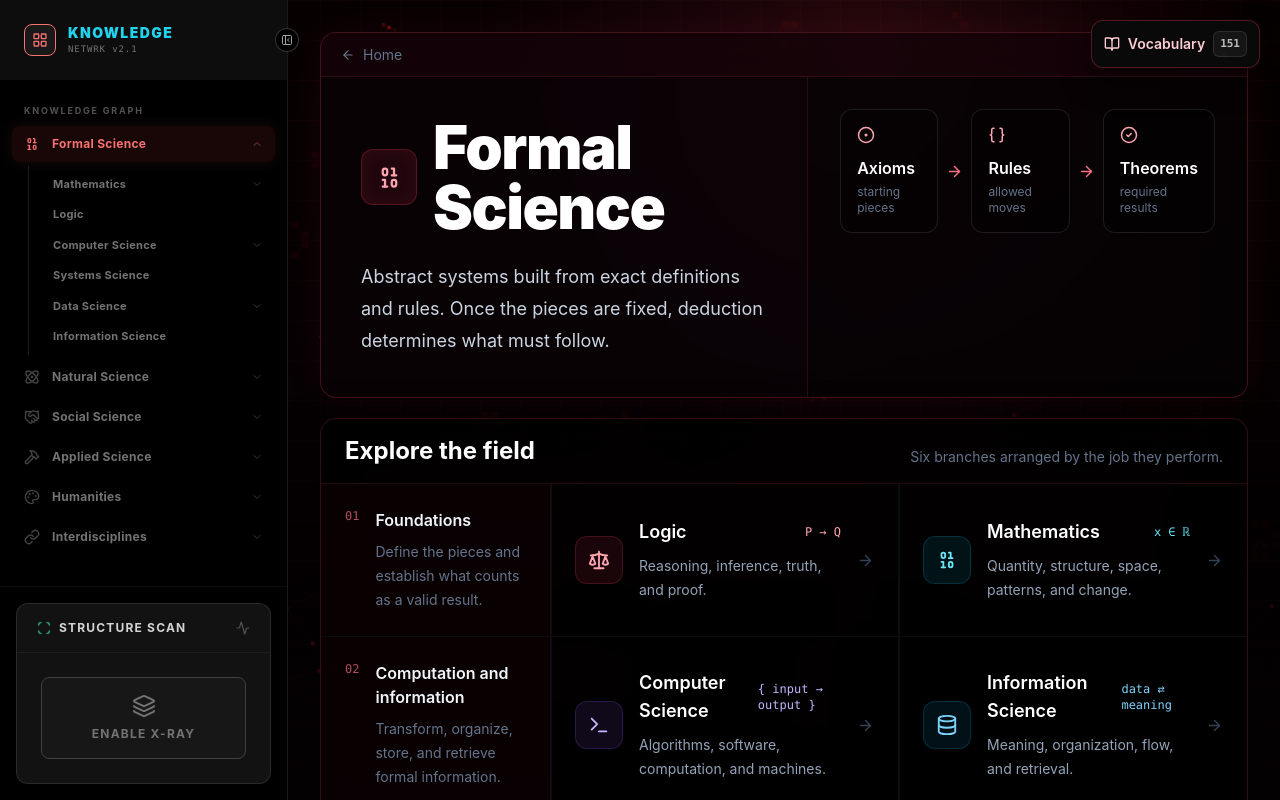
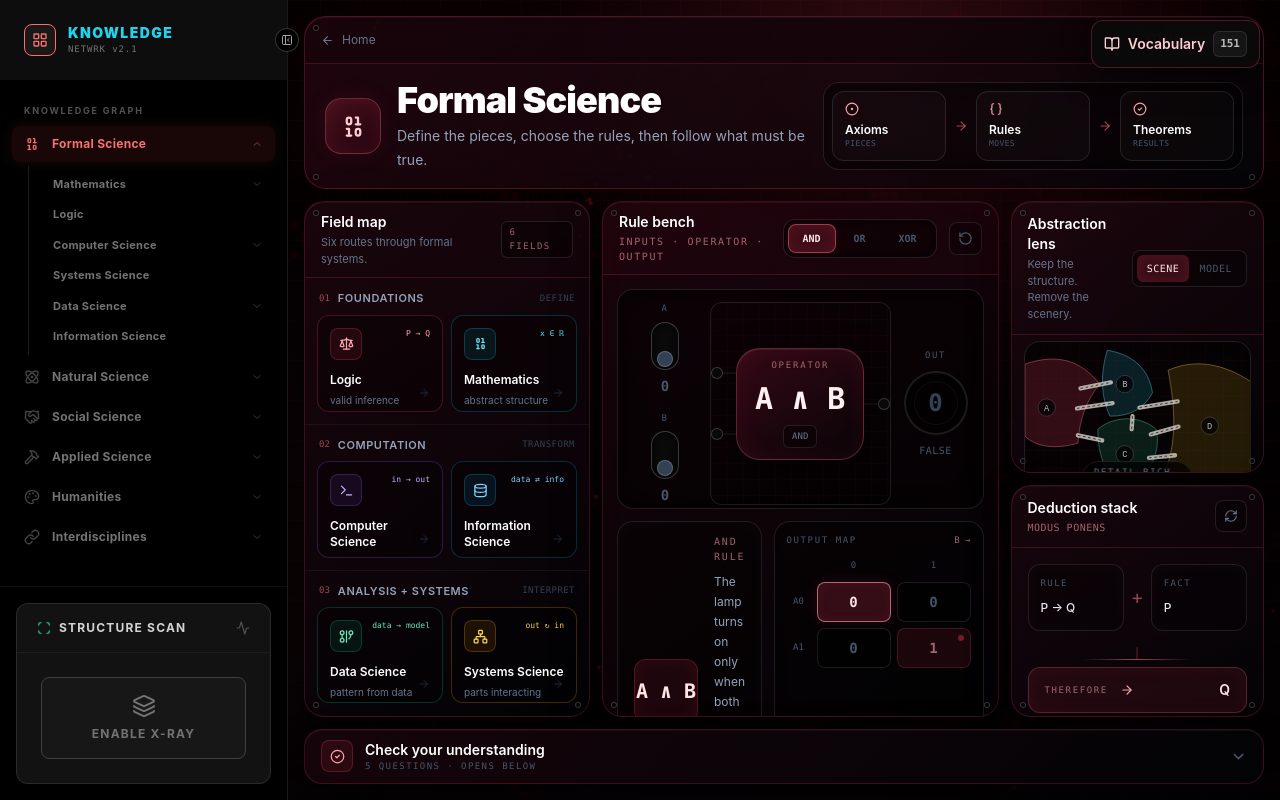
Before and after one commit to nickf723/ed-dev, a Next.js app: page /formal-science in a window 1280 px wide. Shown: the top 800 px of the page. Built offline with nearby package versions, Linux system fonts and the light colour scheme.

Commit message:
reshape formal science into one-screen glass dashboard

```diff
--- a/app/formal-science/page.tsx
+++ b/app/formal-science/page.tsx
@@ -5,8 +5,10 @@ import {
   ArrowLeft,
   ArrowRight,
   Binary,
+  BookOpen,
   Braces,
   CheckCircle2,
+  ChevronDown,
   CircleDot,
   Database,
   GitGraph,
@@ -18,276 +20,192 @@ import Assessment from "@/app/_components/Assessment";
 import GameOfLifeBackground from "./_components/GameOfLifeBackground";
 import LogicGateSimulator from "./_components/LogicGateSimulator";
 import NetworkBackground from "./_components/NetworkBackground";
+import { AbstractionLens, DeductionDeck } from "./_components/FormalScienceMiniLabs";
 import { formalScienceQuiz } from "./_components/assessment";
 
-const BRANCH_ROWS = [
+const FIELD_GROUPS = [
   {
     id: "foundations",
+    number: "01",
     title: "Foundations",
-    description: "Define the pieces and establish what counts as a valid result.",
+    signal: "define",
     items: [
       {
         title: "Logic",
-        description: "Reasoning, inference, truth, and proof.",
+        short: "valid inference",
         signal: "P → Q",
         icon: Scale,
         href: "/formal-science/logic",
-        iconClass: "text-rose-300",
-        iconBackground: "bg-rose-500/10",
-        borderClass: "border-rose-500/20",
-        hoverClass: "hover:bg-rose-950/25",
-        glowClass: "group-hover:shadow-[0_0_24px_rgba(244,63,94,0.12)]",
+        color: "text-rose-300",
+        surface: "bg-rose-500/10",
+        border: "border-rose-500/25",
+        hover: "hover:border-rose-400/50 hover:bg-rose-950/30",
       },
       {
         title: "Mathematics",
-        description: "Quantity, structure, space, patterns, and change.",
+        short: "abstract structure",
         signal: "x ∈ ℝ",
         icon: Binary,
         href: "/formal-science/mathematics",
-        iconClass: "text-cyan-300",
-        iconBackground: "bg-cyan-500/10",
-        borderClass: "border-cyan-500/20",
-        hoverClass: "hover:bg-cyan-950/20",
-        glowClass: "group-hover:shadow-[0_0_24px_rgba(34,211,238,0.10)]",
+        color: "text-cyan-300",
+        surface: "bg-cyan-500/10",
+        border: "border-cyan-500/25",
+        hover: "hover:border-cyan-400/50 hover:bg-cyan-950/20",
       },
     ],
   },
   {
     id: "computation",
-    title: "Computation and information",
-    description: "Transform, organize, store, and retrieve formal information.",
+    number: "02",
+    title: "Computation",
+    signal: "transform",
     items: [
       {
         title: "Computer Science",
-        description: "Algorithms, software, computation, and machines.",
-        signal: "{ input → output }",
+        short: "rules in motion",
+        signal: "in → out",
         icon: Terminal,
         href: "/formal-science/computer-science",
-        iconClass: "text-violet-300",
-        iconBackground: "bg-violet-500/10",
-        borderClass: "border-violet-500/20",
-        hoverClass: "hover:bg-violet-950/20",
-        glowClass: "group-hover:shadow-[0_0_24px_rgba(167,139,250,0.10)]",
+        color: "text-violet-300",
+        surface: "bg-violet-500/10",
+        border: "border-violet-500/25",
+        hover: "hover:border-violet-400/50 hover:bg-violet-950/20",
       },
       {
         title: "Information Science",
-        description: "Meaning, organization, flow, and retrieval.",
-        signal: "data ⇄ meaning",
+        short: "meaning and flow",
+        signal: "data ⇄ info",
         icon: Database,
         href: "/formal-science/information-science",
-        iconClass: "text-sky-300",
-        iconBackground: "bg-sky-500/10",
-        borderClass: "border-sky-500/20",
-        hoverClass: "hover:bg-sky-950/20",
-        glowClass: "group-hover:shadow-[0_0_24px_rgba(125,211,252,0.10)]",
+        color: "text-sky-300",
+        surface: "bg-sky-500/10",
+        border: "border-sky-500/25",
+        hover: "hover:border-sky-400/50 hover:bg-sky-950/20",
       },
     ],
   },
   {
-    id: "analysis",
-    title: "Analysis and systems",
-    description: "Find patterns and understand how formal parts interact.",
+    id: "systems",
+    number: "03",
+    title: "Analysis + systems",
+    signal: "interpret",
     items: [
       {
         title: "Data Science",
-        description: "Patterns, evidence, models, and prediction.",
+        short: "pattern from data",
         signal: "data → model",
         icon: GitGraph,
         href: "/formal-science/data-science",
-        iconClass: "text-emerald-300",
-        iconBackground: "bg-emerald-500/10",
-        borderClass: "border-emerald-500/20",
-        hoverClass: "hover:bg-emerald-950/20",
-        glowClass: "group-hover:shadow-[0_0_24px_rgba(52,211,153,0.10)]",
+        color: "text-emerald-300",
+        surface: "bg-emerald-500/10",
+        border: "border-emerald-500/25",
+        hover: "hover:border-emerald-400/50 hover:bg-emerald-950/20",
       },
       {
         title: "Systems Science",
-        description: "Feedback, relationships, emergence, and complexity.",
-        signal: "output ↻ input",
+        short: "parts interacting",
+        signal: "out ↻ in",
         icon: Network,
         href: "/formal-science/systems-science",
-        iconClass: "text-amber-300",
-        iconBackground: "bg-amber-500/10",
-        borderClass: "border-amber-500/20",
-        hoverClass: "hover:bg-amber-950/20",
-        glowClass: "group-hover:shadow-[0_0_24px_rgba(251,191,36,0.10)]",
+        color: "text-amber-300",
+        surface: "bg-amber-500/10",
+        border: "border-amber-500/25",
+        hover: "hover:border-amber-400/50 hover:bg-amber-950/20",
       },
     ],
   },
 ];
 
 export default function FormalSciencePage() {
+  const openVocabulary = () => {
+    window.dispatchEvent(new Event("educationstation:open-vocabulary"));
+  };
+
   return (
-    <main className="relative min-h-screen overflow-hidden bg-[#030305] text-slate-100 selection:bg-rose-500/30">
+    <main className="relative min-h-screen overflow-x-hidden bg-[#030305] text-slate-100 selection:bg-rose-500/30">
       <div className="pointer-events-none fixed inset-0 z-0 opacity-90">
         <GameOfLifeBackground />
         <NetworkBackground />
       </div>
       <div className="pointer-events-none fixed inset-0 z-[1] bg-[linear-gradient(rgba(244,63,94,0.035)_1px,transparent_1px),linear-gradient(90deg,rgba(244,63,94,0.035)_1px,transparent_1px)] bg-[size:40px_40px]" />
-      <div className="pointer-events-none fixed inset-0 z-[1] bg-[radial-gradient(circle_at_68%_8%,rgba(244,63,94,0.13),transparent_34%),linear-gradient(to_bottom,rgba(3,3,5,0.10),rgba(3,3,5,0.66))]" />
+      <div className="pointer-events-none fixed inset-0 z-[1] bg-[radial-gradient(circle_at_70%_5%,rgba(244,63,94,0.16),transparent_32%),radial-gradient(circle_at_8%_72%,rgba(127,29,29,0.10),transparent_25%),linear-gradient(to_bottom,rgba(3,3,5,0.12),rgba(3,3,5,0.72))]" />
+      <div className="pointer-events-none fixed inset-0 z-[2] opacity-30 mix-blend-soft-light bg-[repeating-linear-gradient(0deg,transparent_0px,transparent_3px,rgba(255,255,255,0.018)_4px)]" />
 
-      <div className="relative z-10 mx-auto max-w-[1480px] px-4 py-6 sm:px-6 sm:py-8 lg:px-8">
-        <header className="overflow-hidden rounded-2xl border border-rose-500/25 bg-[#090307]/80 shadow-[0_0_40px_rgba(244,63,94,0.07)] backdrop-blur-xl">
-          <div className="flex h-11 items-center justify-between border-b border-rose-500/15 bg-rose-950/15 px-4 sm:px-5">
+      <div className="relative z-10 mx-auto flex min-h-screen max-w-[1280px] flex-col gap-3 px-3 py-3 sm:px-4 sm:py-4 lg:h-screen lg:min-h-[760px]">
+        <header className="relative shrink-0 overflow-hidden rounded-[22px] border border-rose-500/25 bg-[linear-gradient(135deg,rgba(42,7,19,0.70),rgba(4,5,8,0.78))] shadow-[inset_0_1px_0_rgba(255,255,255,0.055),0_20px_55px_rgba(0,0,0,0.38),0_0_40px_rgba(244,63,94,0.055)] backdrop-blur-2xl">
+          <PanelScrews />
+          <div className="flex min-h-9 items-center justify-between border-b border-rose-500/20 bg-black/20 px-4 py-2">
             <Link
               href="/"
-              className="inline-flex items-center gap-2 text-sm text-slate-500 transition-colors hover:text-white"
+              className="inline-flex items-center gap-2 text-xs text-slate-500 transition-colors hover:text-white"
             >
-              <ArrowLeft size={14} aria-hidden="true" />
+              <ArrowLeft size={13} aria-hidden="true" />
               Home
             </Link>
-            <div className="flex items-center gap-1.5" aria-hidden="true">
-              <span className="h-1.5 w-1.5 rounded-full bg-rose-500/25" />
-              <span className="h-1.5 w-1.5 rounded-full bg-rose-500/45" />
-              <span className="h-1.5 w-1.5 rounded-full bg-rose-400" />
+            <button
+              type="button"
+              onClick={openVocabulary}
+              className="inline-flex items-center gap-2 rounded-lg border border-rose-500/25 bg-rose-500/10 px-3 py-1.5 text-xs font-medium text-rose-100 transition-colors hover:border-rose-400/50 hover:bg-rose-500/20"
+            >
+              <BookOpen size={14} aria-hidden="true" />
+              Vocabulary
+            </button>
+          </div>
+
+          <div className="grid items-center gap-4 px-4 py-4 sm:px-5 lg:grid-cols-[minmax(0,1fr)_420px]">
+            <div className="flex min-w-0 items-center gap-4">
+              <div className="flex h-14 w-14 shrink-0 items-center justify-center rounded-2xl border border-rose-400/30 bg-[linear-gradient(145deg,rgba(244,63,94,0.18),rgba(55,8,24,0.34))] text-rose-200 shadow-[inset_0_0_18px_rgba(244,63,94,0.11),0_0_24px_rgba(244,63,94,0.08)]">
+                <Binary size={27} aria-hidden="true" />
+              </div>
+              <div className="min-w-0">
+                <h1 className="text-3xl font-black tracking-tight text-white sm:text-4xl">
+                  Formal Science
+                </h1>
+                <p className="mt-1 max-w-2xl text-sm leading-6 text-slate-400">
+                  Define the pieces, choose the rules, then follow what must be true.
+                </p>
               </div>
             </div>
 
-          <div className="grid lg:grid-cols-[minmax(0,1.05fr)_minmax(420px,0.95fr)]">
-            <div className="p-6 sm:p-8 lg:p-10">
-              <div className="flex items-center gap-4">
-                <div className="flex h-14 w-14 shrink-0 items-center justify-center rounded-xl border border-rose-500/25 bg-rose-500/10 text-rose-300 shadow-[inset_0_0_18px_rgba(244,63,94,0.08)]">
-                  <Binary size={27} aria-hidden="true" />
-                </div>
-                <h1 className="text-4xl font-black tracking-tight text-white sm:text-6xl">
-                  Formal Science
-                </h1>
-              </div>
-
-              <p className="mt-6 max-w-3xl text-base leading-7 text-slate-300 sm:text-lg sm:leading-8">
-                Abstract systems built from exact definitions and rules. Once the
-                pieces are fixed, deduction determines what must follow.
-              </p>
-            </div>
-
-            <div className="border-t border-rose-500/15 bg-black/25 p-5 sm:p-7 lg:border-l lg:border-t-0 lg:p-8">
-              <div className="grid gap-2 sm:grid-cols-[1fr_auto_1fr_auto_1fr] sm:items-center">
-                <div className="rounded-xl border border-white/10 bg-black/35 p-4">
-                  <CircleDot size={18} className="text-rose-300" aria-hidden="true" />
-                  <div className="mt-3 font-semibold text-white">Axioms</div>
-                  <div className="mt-1 text-xs text-slate-500">starting pieces</div>
-                </div>
-                <ArrowRight
-                  size={17}
-                  className="hidden text-rose-400 sm:block"
-                  aria-hidden="true"
-                />
-                <div className="rounded-xl border border-white/10 bg-black/35 p-4">
-                  <Braces size={18} className="text-rose-300" aria-hidden="true" />
-                  <div className="mt-3 font-semibold text-white">Rules</div>
-                  <div className="mt-1 text-xs text-slate-500">allowed moves</div>
-                </div>
-                <ArrowRight
-                  size={17}
-                  className="hidden text-rose-400 sm:block"
-                  aria-hidden="true"
-                />
-                <div className="rounded-xl border border-white/10 bg-black/35 p-4">
-                  <CheckCircle2
-                    size={18}
-                    className="text-rose-300"
-                    aria-hidden="true"
-                  />
-                  <div className="mt-3 font-semibold text-white">Theorems</div>
-                  <div className="mt-1 text-xs text-slate-500">required results</div>
-                </div>
-              </div>
+            <div className="grid grid-cols-[1fr_auto_1fr_auto_1fr] items-center gap-2 rounded-2xl border border-white/10 bg-black/30 p-2 shadow-[inset_0_0_22px_rgba(0,0,0,0.55)]">
+              <SystemStage icon={CircleDot} title="Axioms" subtitle="pieces" />
+              <ArrowRight size={14} className="text-rose-400/60" aria-hidden="true" />
+              <SystemStage icon={Braces} title="Rules" subtitle="moves" />
+              <ArrowRight size={14} className="text-rose-400/60" aria-hidden="true" />
+              <SystemStage icon={CheckCircle2} title="Theorems" subtitle="results" />
             </div>
           </div>
         </header>
 
-        <section className="mt-5 overflow-hidden rounded-2xl border border-rose-500/20 bg-black/65 shadow-[0_0_34px_rgba(0,0,0,0.35)] backdrop-blur-xl">
-          <div className="flex flex-col gap-1 border-b border-rose-500/15 px-5 py-4 sm:flex-row sm:items-end sm:justify-between sm:px-6">
-            <h2 className="text-xl font-bold text-white sm:text-2xl">
-              Explore the field
-            </h2>
-            <p className="text-sm text-slate-500">
-              Six branches arranged by the job they perform.
-            </p>
+        <div className="grid min-h-0 flex-1 gap-3 lg:grid-cols-[0.88fr_1.22fr_0.78fr]">
+          <FieldMap />
+          <LogicGateSimulator />
+          <aside className="grid min-h-0 gap-3 lg:grid-rows-[1.08fr_0.92fr]">
+            <AbstractionLens />
+            <DeductionDeck />
+          </aside>
         </div>
 
-          <div className="divide-y divide-white/5">
-            {BRANCH_ROWS.map((row, rowIndex) => (
-              <div
-                key={row.id}
-                className="grid lg:grid-cols-[230px_minmax(0,1fr)_minmax(0,1fr)]"
-              >
-                <div className="flex gap-4 border-b border-white/5 bg-rose-950/10 p-5 lg:border-b-0 lg:border-r lg:p-6">
-                  <span className="font-mono text-xs text-rose-400/70">
-                    0{rowIndex + 1}
-                  </span>
+        <details className="group relative shrink-0 overflow-hidden rounded-[18px] border border-rose-500/20 bg-[linear-gradient(135deg,rgba(30,6,15,0.70),rgba(3,4,7,0.80))] shadow-[inset_0_1px_0_rgba(255,255,255,0.04),0_16px_38px_rgba(0,0,0,0.30)] backdrop-blur-2xl">
+          <summary className="flex min-h-12 cursor-pointer list-none items-center justify-between gap-4 px-4 py-2.5 [&::-webkit-details-marker]:hidden">
+            <div className="flex items-center gap-3">
+              <div className="flex h-8 w-8 items-center justify-center rounded-lg border border-rose-500/25 bg-rose-500/10 text-rose-300">
+                <CheckCircle2 size={15} aria-hidden="true" />
+              </div>
               <div>
-                    <h3 className="font-semibold text-slate-100">{row.title}</h3>
-                    <p className="mt-2 text-sm leading-6 text-slate-500">
-                      {row.description}
-                    </p>
+                <div className="text-sm font-semibold text-white">Check your understanding</div>
+                <div className="font-mono text-[9px] uppercase tracking-[0.16em] text-slate-600">
+                  {formalScienceQuiz.length} questions · opens below
                 </div>
               </div>
-
-                {row.items.map((item, itemIndex) => (
-                  <Link
-                    key={item.title}
-                    href={item.href}
-                    className={`group relative flex min-h-[138px] items-center gap-4 overflow-hidden border-white/5 p-5 transition-colors sm:p-6 ${
-                      itemIndex === 0
-                        ? "border-b lg:border-b-0 lg:border-r"
-                        : ""
-                    } ${item.hoverClass}`}
-                  >
-                    <div
-                      className={`absolute inset-y-0 left-0 w-px ${item.iconBackground}`}
+            </div>
+            <ChevronDown
+              size={17}
+              className="text-slate-600 transition-transform group-open:rotate-180 group-open:text-rose-300"
               aria-hidden="true"
             />
-                    <div
-                      className={`flex h-12 w-12 shrink-0 items-center justify-center rounded-xl border ${item.borderClass} ${item.iconBackground} ${item.iconClass} transition-shadow ${item.glowClass}`}
-                    >
-                      <item.icon size={22} aria-hidden="true" />
-                    </div>
-                    <div className="min-w-0 flex-1">
-                      <div className="flex items-center justify-between gap-4">
-                        <h4 className="text-lg font-semibold text-white">
-                          {item.title}
-                        </h4>
-                        <span className={`font-mono text-xs ${item.iconClass}`}>
-                          {item.signal}
-                        </span>
-                      </div>
-                      <p className="mt-2 text-sm leading-6 text-slate-400">
-                        {item.description}
-                      </p>
-                    </div>
-                    <ArrowRight
-                      size={17}
-                      className="shrink-0 text-slate-700 transition-all group-hover:translate-x-1 group-hover:text-white"
-                      aria-hidden="true"
-                    />
-                  </Link>
-                ))}
-              </div>
-            ))}
-          </div>
-        </section>
-
-        <section className="mt-5 overflow-hidden rounded-2xl border border-rose-500/20 bg-black/65 shadow-[0_0_34px_rgba(0,0,0,0.35)] backdrop-blur-xl">
-          <div className="flex flex-col gap-2 border-b border-rose-500/15 px-5 py-4 sm:flex-row sm:items-end sm:justify-between sm:px-6">
-            <div>
-              <h2 className="text-xl font-bold text-white sm:text-2xl">
-                Build a rule
-              </h2>
-              <p className="mt-1 text-sm text-slate-500">
-                Flip the inputs, swap the gate, and follow the lit signal.
-              </p>
-            </div>
-            <div className="font-mono text-xs text-rose-300/70">
-              inputs → rule → result
-            </div>
-          </div>
-          <div className="p-4 sm:p-6">
-            <LogicGateSimulator />
-          </div>
-        </section>
-
-        <section className="mt-5 pb-24" aria-label="Formal Science assessment">
+          </summary>
+          <div className="border-t border-rose-500/20 p-3 sm:p-4">
             <Assessment
               title="Check your understanding"
               questions={formalScienceQuiz}
@@ -296,8 +214,97 @@ export default function FormalSciencePage() {
                 console.log(`Formal Science assessment: ${score}/${total}`)
               }
             />
-        </section>
+          </div>
+        </details>
       </div>
     </main>
   );
 }
+
+function FieldMap() {
+  return (
+    <section className="relative flex min-h-0 flex-col overflow-hidden rounded-[20px] border border-rose-500/20 bg-[linear-gradient(145deg,rgba(34,7,17,0.72),rgba(3,4,7,0.82))] shadow-[inset_0_1px_0_rgba(255,255,255,0.05),0_20px_48px_rgba(0,0,0,0.34)] backdrop-blur-2xl">
+      <PanelScrews />
+      <header className="flex min-h-14 items-center justify-between border-b border-rose-500/20 px-4 py-2.5">
+        <div>
+          <h2 className="text-sm font-semibold text-white">Field map</h2>
+          <p className="mt-0.5 text-[11px] text-slate-500">Six routes through formal systems.</p>
+        </div>
+        <span className="rounded-md border border-white/10 bg-black/30 px-2 py-1 font-mono text-[9px] uppercase tracking-[0.16em] text-rose-300/60">
+          6 fields
+        </span>
+      </header>
+
+      <div className="grid min-h-0 flex-1 grid-rows-3 divide-y divide-white/5">
+        {FIELD_GROUPS.map((group) => (
+          <div key={group.id} className="flex min-h-0 flex-col p-3">
+            <div className="flex items-center justify-between gap-3 px-0.5">
+              <div className="flex items-center gap-2">
+                <span className="font-mono text-[9px] text-rose-400/60">{group.number}</span>
+                <h3 className="text-[11px] font-semibold uppercase tracking-wider text-slate-400">
+                  {group.title}
+                </h3>
+              </div>
+              <span className="font-mono text-[9px] uppercase tracking-wider text-slate-700">
+                {group.signal}
+              </span>
+            </div>
+
+            <div className="mt-2 grid min-h-0 flex-1 grid-cols-2 gap-2">
+              {group.items.map((item) => (
+                <Link
+                  key={item.title}
+                  href={item.href}
+                  className={`group relative flex min-h-0 flex-col justify-between overflow-hidden rounded-xl border bg-black/30 p-3 transition-all ${item.border} ${item.hover}`}
+                >
+                  <div className="flex items-start justify-between gap-2">
+                    <div className={`flex h-8 w-8 items-center justify-center rounded-lg border ${item.border} ${item.surface} ${item.color}`}>
+                      <item.icon size={15} aria-hidden="true" />
+                    </div>
+                    <span className={`font-mono text-[8px] ${item.color}`}>{item.signal}</span>
+                  </div>
+                  <div className="mt-3 min-w-0">
+                    <h4 className="text-xs font-semibold leading-4 text-white">{item.title}</h4>
+                    <p className="mt-1 text-[10px] leading-4 text-slate-500">{item.short}</p>
+                  </div>
+                  <ArrowRight
+                    size={12}
+                    className="absolute bottom-3 right-3 text-slate-800 transition-all group-hover:translate-x-0.5 group-hover:text-white"
+                    aria-hidden="true"
+                  />
+                </Link>
+              ))}
+            </div>
+          </div>
+        ))}
+      </div>
+    </section>
+  );
+}
+
+type SystemStageProps = {
+  icon: typeof CircleDot;
+  title: string;
+  subtitle: string;
+};
+
+function SystemStage({ icon: Icon, title, subtitle }: SystemStageProps) {
+  return (
+    <div className="rounded-xl border border-white/10 bg-white/[0.025] px-3 py-2.5 shadow-[inset_0_0_14px_rgba(255,255,255,0.012)]">
+      <Icon size={14} className="text-rose-300" aria-hidden="true" />
+      <div className="mt-1.5 text-xs font-semibold text-white">{title}</div>
+      <div className="font-mono text-[8px] uppercase tracking-wider text-slate-600">{subtitle}</div>
+    </div>
+  );
+}
+
+function PanelScrews() {
+  return (
+    <div className="pointer-events-none absolute inset-0" aria-hidden="true">
+      <span className="absolute left-2 top-2 h-1.5 w-1.5 rounded-full border border-white/20 bg-black/70" />
+      <span className="absolute right-2 top-2 h-1.5 w-1.5 rounded-full border border-white/20 bg-black/70" />
+      <span className="absolute bottom-2 left-2 h-1.5 w-1.5 rounded-full border border-white/20 bg-black/70" />
+      <span className="absolute bottom-2 right-2 h-1.5 w-1.5 rounded-full border border-white/20 bg-black/70" />
+    </div>
+  );
+}
```
Lines whose indentation alone changed are shown as unchanged.
